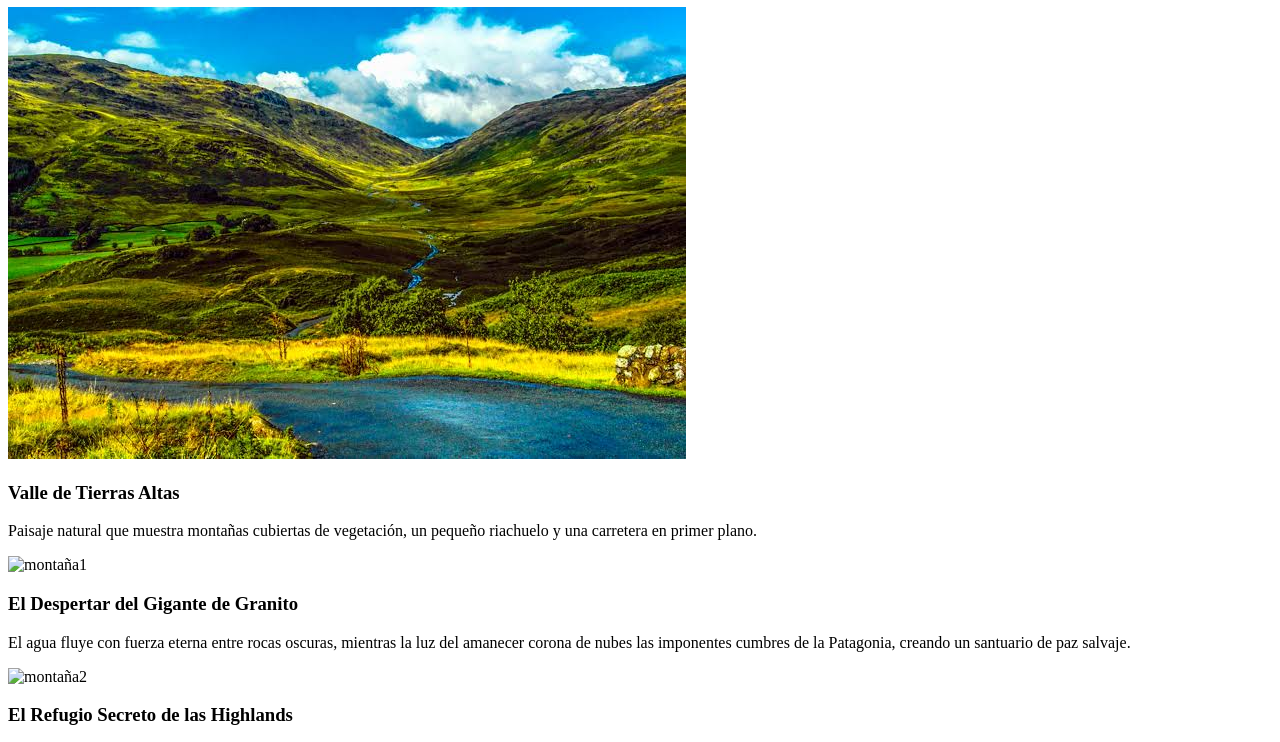
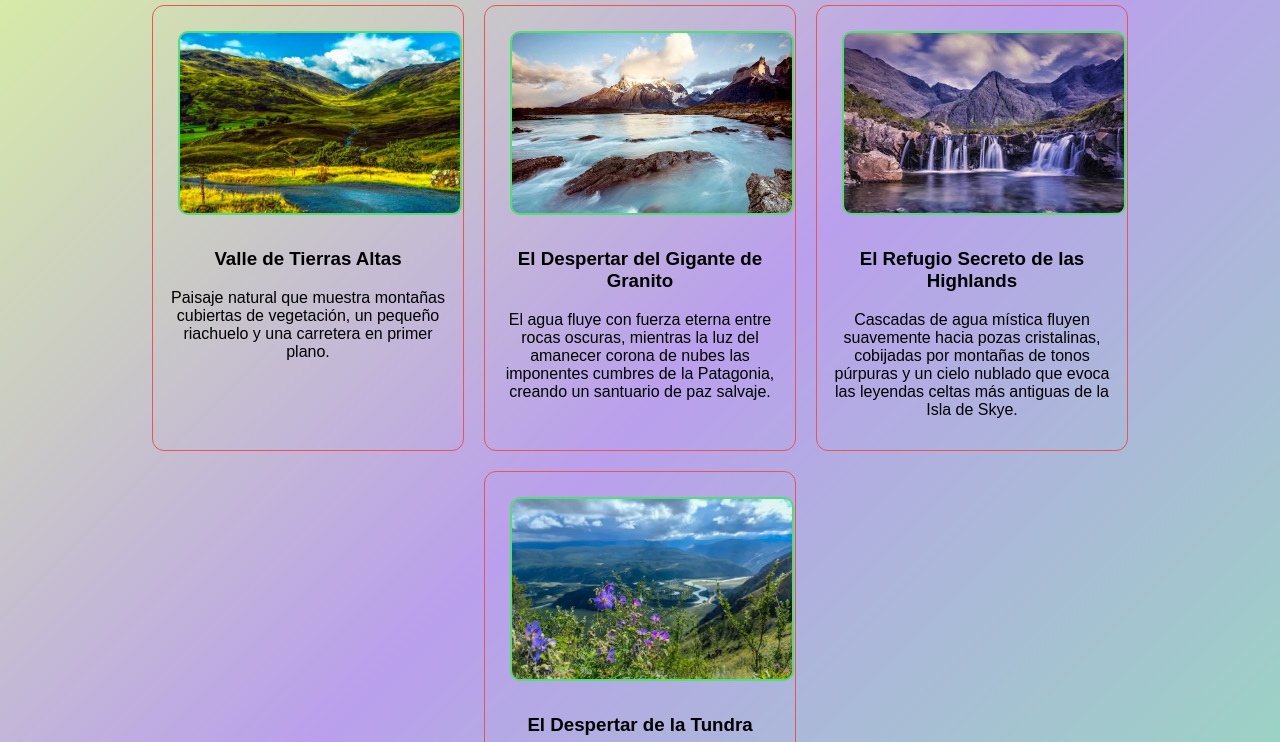
Before and after one commit to lugoasencios77176409-2003/proyecto_web, a plain HTML site: page index.html in a window 1280 px wide. Shown: the part 73-815 px from the top of the page. Drawn offline with Linux system fonts and the light colour scheme.

Commit message:
Update index.html

```diff
--- a/index.html
+++ b/index.html
@@ -4,7 +4,53 @@
     <meta charset="UTF-8">
     <meta name="viewport" content="width=device-width, initial-scale=1.0">
     <title>Imágenes en html</title>
-    <link rel="stylesheet" href="css/estilos.css">
+    <style>
+        body {
+            font-family: Arial, sans-serif;
+            text-align: center;
+            background: linear-gradient(135deg, #a3da256b, #5b1bd36b, #06a8646b);
+
+        }
+        h1 {
+            color: #cc2709;
+            margin-top: 20px;
+
+        }
+
+
+
+         img {
+            width: 250px;
+            height: 250px;
+            margin: 10px;
+            border-radius: 10px;
+            border: 2px solid #52df71;
+        }
+        .galeria {
+            display: flex;
+            gap: 20px;
+            justify-content: center;
+            flex-wrap: wrap;
+        }
+        .tarjeta{
+            width: 280px;
+            padding: 15px;
+            border: 1px solid #e95454;
+            border-radius: 12px;
+            text-align: center;
+        }
+        .tarjeta img{
+            width: 100%;
+            height: 180px;
+            object-fit: cover;
+            border-radius: 10px;
+        }
+        .tarjeta img:hover{
+            transform: scale(1.05);
+            transition: 0.3s;
+
+        }
+    </style>
 </head>
 <body>
     <h1>Mi galería de productos</h1>
@@ -16,21 +62,21 @@
             un pequeño riachuelo y una carretera en primer plano.</p>
         </div>
         <div class="tarjeta">
-            <img src="imagenes/montaña1.jfif" alt="montaña1">
+            <img src="montaña1.jfif" alt="montaña1">
             <h3>El Despertar del Gigante de Granito</h3>
             <p> El agua fluye con fuerza eterna entre rocas oscuras,
                 mientras la luz del amanecer corona de nubes las imponentes
                 cumbres de la Patagonia, creando un santuario de paz salvaje.</p>
         </div>
          <div class="tarjeta">
-            <img src="imagenes/montaña2.jfif" alt="montaña2">
+            <img src="montaña2.jfif" alt="montaña2">
             <h3>El Refugio Secreto de las Highlands</h3>
             <p>Cascadas de agua mística fluyen suavemente hacia pozas cristalinas,
                 cobijadas por montañas de tonos púrpuras y un cielo nublado
                 que evoca las leyendas celtas más antiguas de la Isla de Skye.</p>
         </div>
          <div class="tarjeta">
-            <img src="imagenes/montaña4.webp" alt="montaña4">
+            <img src="montaña4.webp" alt="montaña4">
             <h3>El Despertar de la Tundra </h3>
             <p>  Descripción: La delicadeza de la flora silvestre se encuentra con
                 la inmensidad de la tierra salvaje, creando un rincón de paz eterna donde
```
